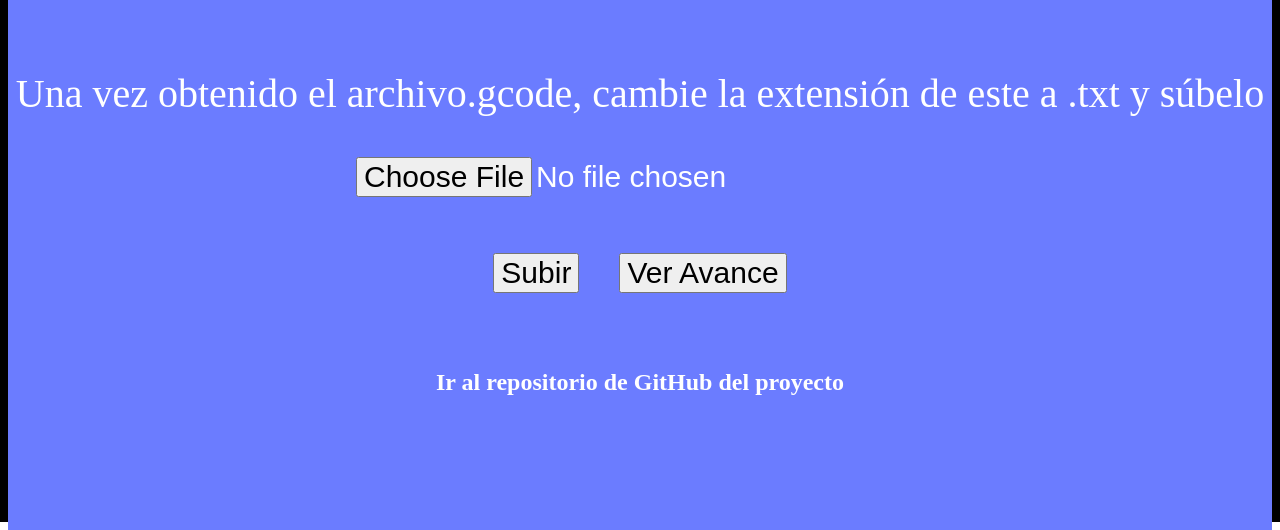
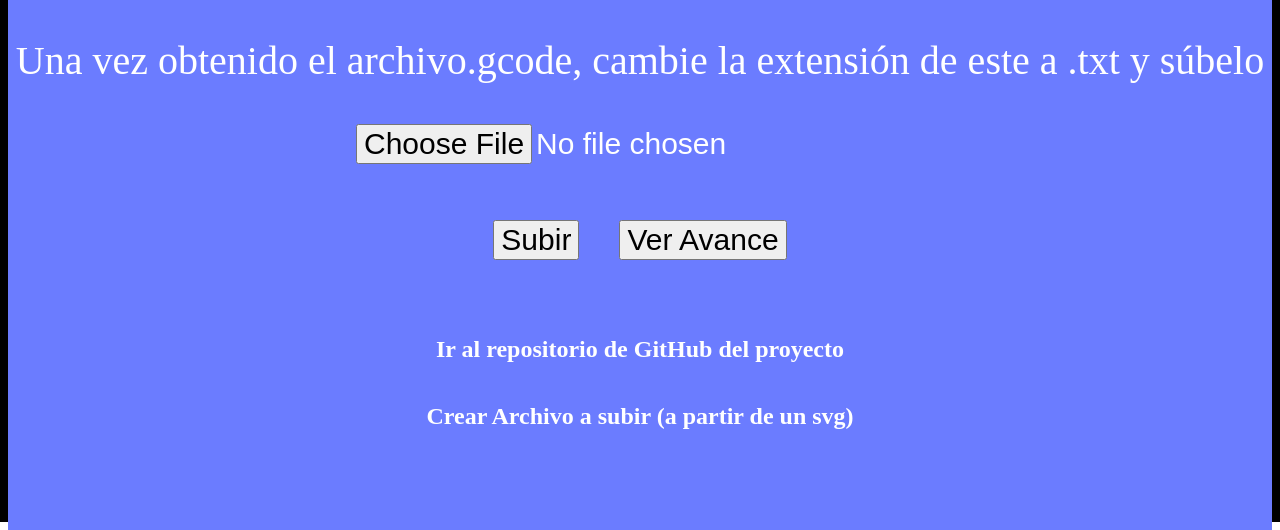
Before and after one commit to CristianMustone/CristianMustone.github.io, a plain HTML site: page Enviar archivo Tesis.html in a window 1280 px wide. Shown: the part 278-808 px from the top of the page. Drawn offline with Linux system fonts and the light colour scheme.

Commit message:
Update Enviar archivo Tesis.html

```diff
--- a/Enviar archivo Tesis.html
+++ b/Enviar archivo Tesis.html
@@ -164,6 +164,7 @@
         </div>
         <br><br>
         <h2 onclick="redirectToGitHub()" style="cursor: pointer;">Ir al repositorio de GitHub del proyecto</h2>
+        <h2 onclick="redirectToSlicer()" style="cursor: pointer;">Crear Archivo a subir (a partir de un svg)</h2>
     </div>
     <div class="background"></div>
 </body>
```
